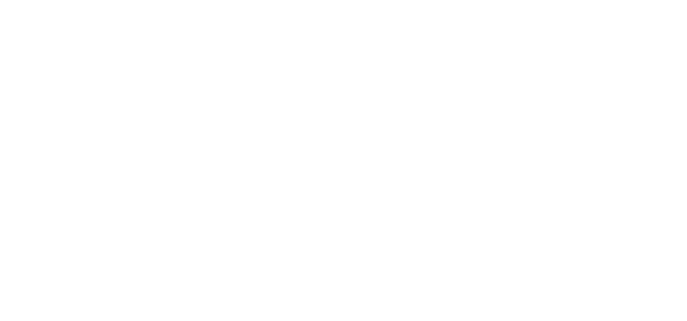
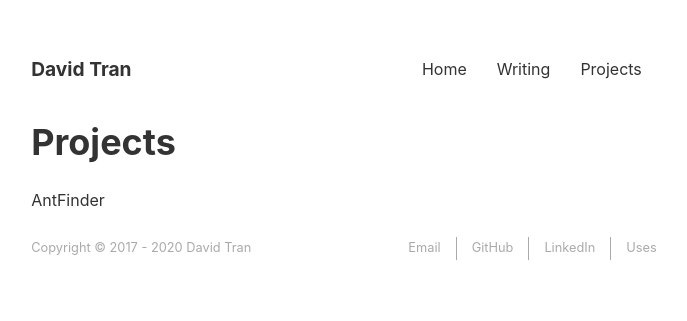
Before and after one commit to davidlamt/davidltran.com, a Gatsby site: page /projects in a window 1280 px wide. Before the commit this address had no page. Shown: the whole page, without its empty margins (296-983 px from the left). Built offline with nearby package versions, Linux system fonts and the light colour scheme; Gatsby itself is replaced by a stand-in of ours.

Commit message:
Create /projects page and base Project component

```diff
--- /dev/null
+++ b/src/components/Project.js
@@ -0,0 +1,22 @@
+import React from 'react';
+import PropTypes from 'prop-types';
+
+const Project = ({ project }) => <div>{project.title}</div>;
+
+Project.propTypes = {
+  project: PropTypes.shape({
+    title: PropTypes.string.isRequired,
+    description: PropTypes.string.isRequired,
+    image: PropTypes.string.isRequired,
+    alt: PropTypes.string.isRequired,
+    tags: PropTypes.arrayOf(PropTypes.string).isRequired,
+    links: PropTypes.arrayOf(
+      PropTypes.shape({
+        name: PropTypes.string.isRequired,
+        url: PropTypes.string.isRequired,
+      })
+    ).isRequired,
+  }).isRequired,
+};
+
+export default Project;
--- a/src/components/index.js
+++ b/src/components/index.js
@@ -1,6 +1,7 @@
 import Footer from './Footer';
 import Header from './Header';
 import Post from './Post';
+import Project from './Project';
 import Tag from './Tag';
 
-export { Footer, Header, Post, Tag };
+export { Footer, Header, Post, Project, Tag };
--- /dev/null
+++ b/src/pages/projects/index.js
@@ -0,0 +1,5 @@
+import projects from './projects';
+import projectsData from './projectsData';
+
+export { projectsData };
+export default projects;
--- /dev/null
+++ b/src/pages/projects/projects.js
@@ -0,0 +1,17 @@
+import React from 'react';
+
+import Layout from '../../components/Layout';
+import { Project } from '../../components';
+
+import { projectsData } from '.';
+
+const Projects = () => (
+  <Layout>
+    <h1>Projects</h1>
+    {projectsData.map(project => (
+      <Project key={project.title} project={project} />
+    ))}
+  </Layout>
+);
+
+export default Projects;
--- /dev/null
+++ b/src/pages/projects/projectsData.js
@@ -0,0 +1,22 @@
+const projectsData = [
+  {
+    title: 'AntFinder',
+    description:
+      'An organized marketplace for UCI students to advertise and purchase various goods.',
+    image: 'antfinder.png',
+    alt: 'Screenshot of AntFinder application.',
+    tags: ['express', 'mongodb', 'node', 'react', 'redux'],
+    links: [
+      {
+        name: 'GitHub',
+        url: 'https://github.com/davidlamt/antfinder-api',
+      },
+      {
+        name: 'Live',
+        url: 'https://antfinder.herokuapp.com/',
+      },
+    ],
+  },
+];
+
+export default projectsData;
```
Also changed, not shown: static/antfinder.png (added).
